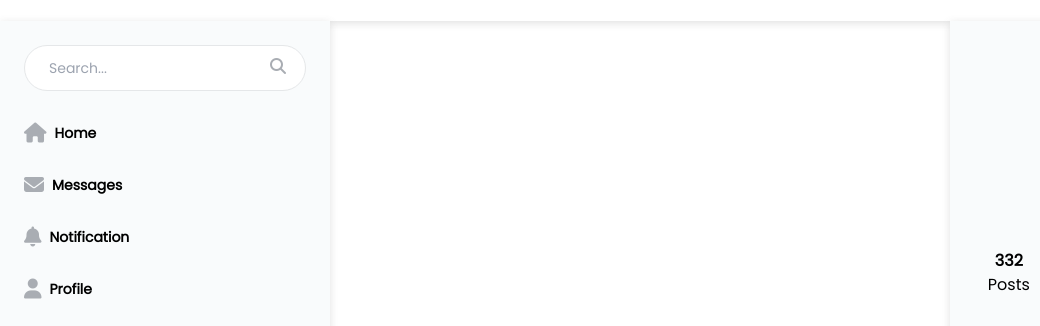
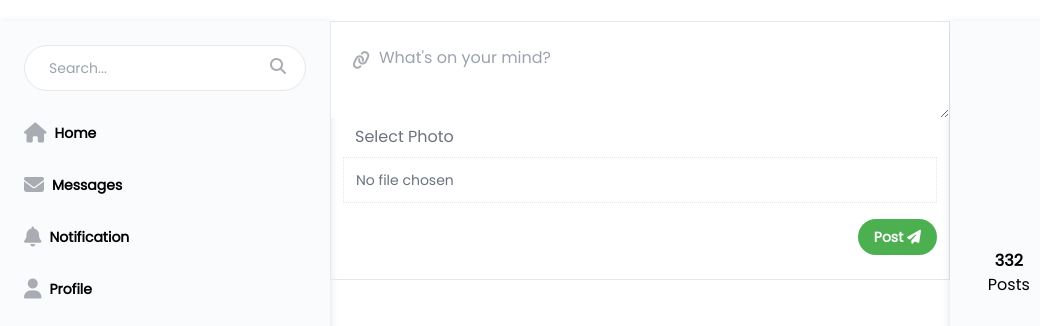
Before and after one commit to Tofazzal26/ZyroNet, a plain HTML site: page index.html in a window 1280 px wide. Shown: the part 57-383 px from the top of the page, 0-1040 px from the left. Drawn offline with nearby package versions, Linux system fonts and the light colour scheme.

Commit message:
what on your mind style finish

```diff
--- a/index.html
+++ b/index.html
@@ -13,7 +13,6 @@
       rel="stylesheet"
       href="https://cdnjs.cloudflare.com/ajax/libs/font-awesome/6.5.0/css/all.min.css"
     />
-
     <script src="https://cdn.tailwindcss.com"></script>
   </head>
   <body>
@@ -89,7 +88,38 @@
           </aside>
         </div>
         <main class="flex-1">
-          <div></div>
+          <div class="border-[#e5e7e9] border-[1px]">
+            <div class="relative">
+              <textarea
+                name=""
+                id=""
+                cols="30"
+                rows="2"
+                placeholder="What's on your mind?"
+                class="outline-none px-12 py-6 w-full"
+              ></textarea>
+              <i
+                class="fas fa-link absolute left-[20px] rotate-[-20deg] top-[30px]"
+                style="color: #a9adb3"
+              ></i>
+            </div>
+            <div class="px-3 pb-6">
+              <div>
+                <label class="text-gray-500 px-3">Select Photo</label>
+                <input
+                  type="file"
+                  class="block text-sm text-gray-500 file:hidden mt-2 w-full px-3 py-3 border-[1px] border-dotted"
+                />
+              </div>
+              <div class="text-end mt-4">
+                <button
+                  class="bg-[#4caf50] px-4 text-white font-semibold text-sm py-2 rounded-full"
+                >
+                  Post <i class="fas fa-paper-plane" style="color: white"></i>
+                </button>
+              </div>
+            </div>
+          </div>
         </main>
         <div class="w-[330px] bg-[#f9fbfc] h-[90vh] p-6 headerShadow">
           <aside>
```
